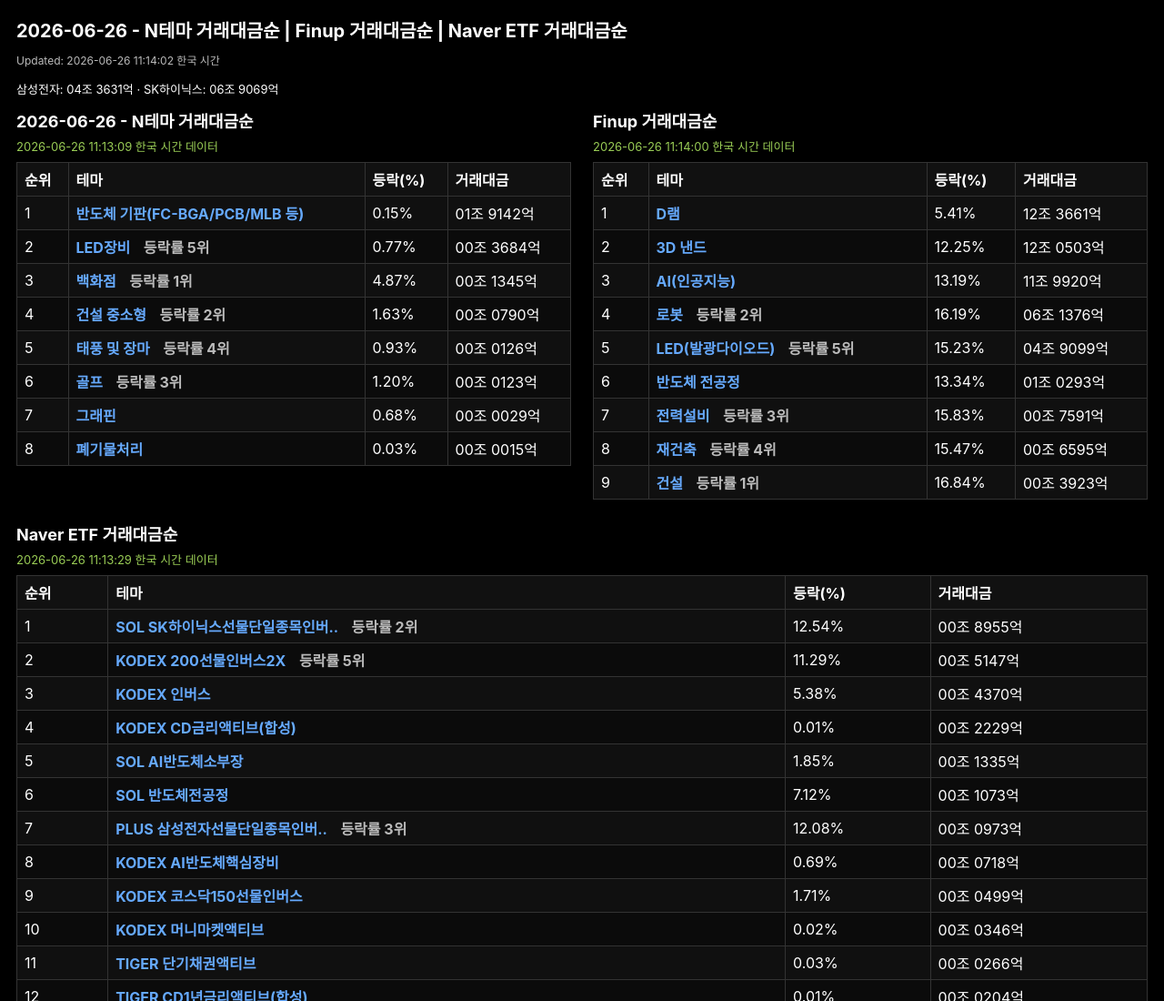
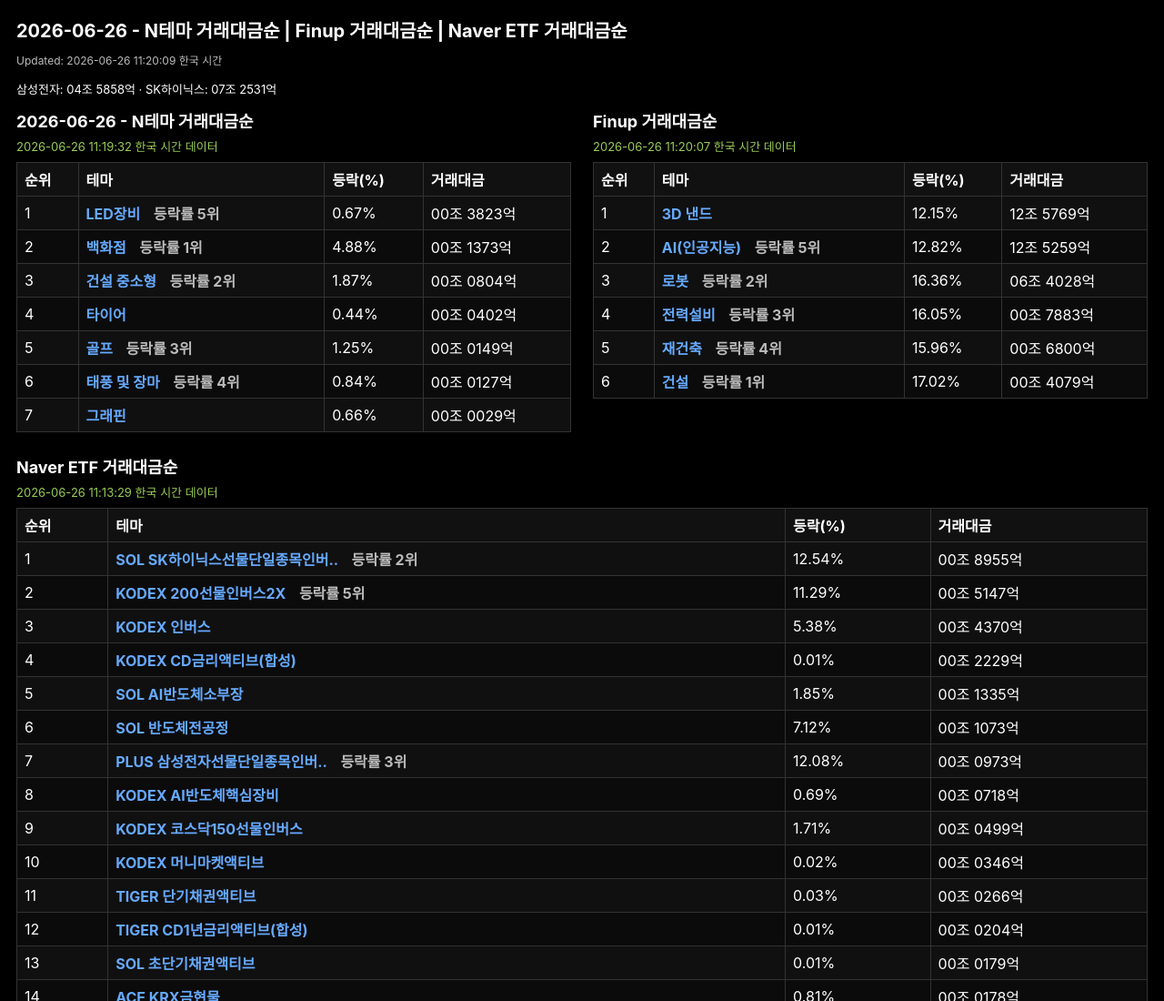
Before and after one commit to ochjjy/stock_theme_info, a plain HTML site: page index.html in a window 1280 px wide. Shown: the top 1100 px of the page at 91% size. Drawn offline with Linux system fonts and the light colour scheme.

Commit message:
[2026-06-26 11:20:09] sync 2026-06-26.n_themes_by_trade.html to index.html

```diff
--- a/index.html
+++ b/index.html
@@ -29,38 +29,34 @@
 </head>
 <body>
   <h1>2026-06-26 - N테마 거래대금순 | Finup 거래대금순 | Naver ETF 거래대금순</h1>
-  <div class="updated">Updated: 2026-06-26 11:14:02 한국 시간</div>
-  <div class="company-tv">삼성전자: 04조 3631억 · SK하이닉스: 06조 9069억</div>
+  <div class="updated">Updated: 2026-06-26 11:20:09 한국 시간</div>
+  <div class="company-tv">삼성전자: 04조 5858억 · SK하이닉스: 07조 2531억</div>
   <div class="wrap">
     <div class="panel">
       <h2>2026-06-26 - N테마 거래대금순</h2>
-      <div class="data-updated">2026-06-26 11:13:09 한국 시간 데이터</div>
+      <div class="data-updated">2026-06-26 11:19:32 한국 시간 데이터</div>
       <table>
         <tr><th>순위</th><th>테마</th><th>등락(%)</th><th>거래대금</th></tr>
-<tr><td>1</td><td><a class="theme-link" href="https://finance.naver.com/sise/sise_group_detail.naver?type=theme&amp;no=608" target="_blank" rel="noopener noreferrer">반도체 기판(FC-BGA/PCB/MLB 등)</a></td><td>0.15%</td><td>01조 9142억</td></tr>
-<tr><td>2</td><td><a class="theme-link" href="https://finance.naver.com/sise/sise_group_detail.naver?type=theme&amp;no=269" target="_blank" rel="noopener noreferrer">LED장비</a> <span class="chg-rank">등락률 5위</span></td><td>0.77%</td><td>00조 3684억</td></tr>
-<tr><td>3</td><td><a class="theme-link" href="https://finance.naver.com/sise/sise_group_detail.naver?type=theme&amp;no=318" target="_blank" rel="noopener noreferrer">백화점</a> <span class="chg-rank">등락률 1위</span></td><td>4.87%</td><td>00조 1345억</td></tr>
-<tr><td>4</td><td><a class="theme-link" href="https://finance.naver.com/sise/sise_group_detail.naver?type=theme&amp;no=322" target="_blank" rel="noopener noreferrer">건설 중소형</a> <span class="chg-rank">등락률 2위</span></td><td>1.63%</td><td>00조 0790억</td></tr>
-<tr><td>5</td><td><a class="theme-link" href="https://finance.naver.com/sise/sise_group_detail.naver?type=theme&amp;no=82" target="_blank" rel="noopener noreferrer">태풍 및 장마</a> <span class="chg-rank">등락률 4위</span></td><td>0.93%</td><td>00조 0126억</td></tr>
-<tr><td>6</td><td><a class="theme-link" href="https://finance.naver.com/sise/sise_group_detail.naver?type=theme&amp;no=496" target="_blank" rel="noopener noreferrer">골프</a> <span class="chg-rank">등락률 3위</span></td><td>1.20%</td><td>00조 0123억</td></tr>
-<tr><td>7</td><td><a class="theme-link" href="https://finance.naver.com/sise/sise_group_detail.naver?type=theme&amp;no=415" target="_blank" rel="noopener noreferrer">그래핀</a></td><td>0.68%</td><td>00조 0029억</td></tr>
-<tr><td>8</td><td><a class="theme-link" href="https://finance.naver.com/sise/sise_group_detail.naver?type=theme&amp;no=197" target="_blank" rel="noopener noreferrer">폐기물처리</a></td><td>0.03%</td><td>00조 0015억</td></tr>
+<tr><td>1</td><td><a class="theme-link" href="https://finance.naver.com/sise/sise_group_detail.naver?type=theme&amp;no=269" target="_blank" rel="noopener noreferrer">LED장비</a> <span class="chg-rank">등락률 5위</span></td><td>0.67%</td><td>00조 3823억</td></tr>
+<tr><td>2</td><td><a class="theme-link" href="https://finance.naver.com/sise/sise_group_detail.naver?type=theme&amp;no=318" target="_blank" rel="noopener noreferrer">백화점</a> <span class="chg-rank">등락률 1위</span></td><td>4.88%</td><td>00조 1373억</td></tr>
+<tr><td>3</td><td><a class="theme-link" href="https://finance.naver.com/sise/sise_group_detail.naver?type=theme&amp;no=322" target="_blank" rel="noopener noreferrer">건설 중소형</a> <span class="chg-rank">등락률 2위</span></td><td>1.87%</td><td>00조 0804억</td></tr>
+<tr><td>4</td><td><a class="theme-link" href="https://finance.naver.com/sise/sise_group_detail.naver?type=theme&amp;no=167" target="_blank" rel="noopener noreferrer">타이어</a></td><td>0.44%</td><td>00조 0402억</td></tr>
+<tr><td>5</td><td><a class="theme-link" href="https://finance.naver.com/sise/sise_group_detail.naver?type=theme&amp;no=496" target="_blank" rel="noopener noreferrer">골프</a> <span class="chg-rank">등락률 3위</span></td><td>1.25%</td><td>00조 0149억</td></tr>
+<tr><td>6</td><td><a class="theme-link" href="https://finance.naver.com/sise/sise_group_detail.naver?type=theme&amp;no=82" target="_blank" rel="noopener noreferrer">태풍 및 장마</a> <span class="chg-rank">등락률 4위</span></td><td>0.84%</td><td>00조 0127억</td></tr>
+<tr><td>7</td><td><a class="theme-link" href="https://finance.naver.com/sise/sise_group_detail.naver?type=theme&amp;no=415" target="_blank" rel="noopener noreferrer">그래핀</a></td><td>0.66%</td><td>00조 0029억</td></tr>
       </table>
     </div>
     <div class="panel">
       <h2>Finup 거래대금순</h2>
-      <div class="data-updated">2026-06-26 11:14:00 한국 시간 데이터</div>
+      <div class="data-updated">2026-06-26 11:20:07 한국 시간 데이터</div>
       <table>
         <tr><th>순위</th><th>테마</th><th>등락(%)</th><th>거래대금</th></tr>
-<tr><td>1</td><td><a class="theme-link" href="https://finance.finup.co.kr/theme/153735" target="_blank" rel="noopener noreferrer">D램</a></td><td>5.41%</td><td>12조 3661억</td></tr>
-<tr><td>2</td><td><a class="theme-link" href="https://finance.finup.co.kr/theme/153117" target="_blank" rel="noopener noreferrer">3D 낸드</a></td><td>12.25%</td><td>12조 0503억</td></tr>
-<tr><td>3</td><td><a class="theme-link" href="https://finance.finup.co.kr/theme/162887" target="_blank" rel="noopener noreferrer">AI(인공지능)</a></td><td>13.19%</td><td>11조 9920억</td></tr>
-<tr><td>4</td><td><a class="theme-link" href="https://finance.finup.co.kr/theme/3407" target="_blank" rel="noopener noreferrer">로봇</a> <span class="chg-rank">등락률 2위</span></td><td>16.19%</td><td>06조 1376억</td></tr>
-<tr><td>5</td><td><a class="theme-link" href="https://finance.finup.co.kr/theme/4434" target="_blank" rel="noopener noreferrer">LED(발광다이오드)</a> <span class="chg-rank">등락률 5위</span></td><td>15.23%</td><td>04조 9099억</td></tr>
-<tr><td>6</td><td><a class="theme-link" href="https://finance.finup.co.kr/theme/150848" target="_blank" rel="noopener noreferrer">반도체 전공정</a></td><td>13.34%</td><td>01조 0293억</td></tr>
-<tr><td>7</td><td><a class="theme-link" href="https://finance.finup.co.kr/theme/154257" target="_blank" rel="noopener noreferrer">전력설비</a> <span class="chg-rank">등락률 3위</span></td><td>15.83%</td><td>00조 7591억</td></tr>
-<tr><td>8</td><td><a class="theme-link" href="https://finance.finup.co.kr/theme/163258" target="_blank" rel="noopener noreferrer">재건축</a> <span class="chg-rank">등락률 4위</span></td><td>15.47%</td><td>00조 6595억</td></tr>
-<tr><td>9</td><td><a class="theme-link" href="https://finance.finup.co.kr/theme/155329" target="_blank" rel="noopener noreferrer">건설</a> <span class="chg-rank">등락률 1위</span></td><td>16.84%</td><td>00조 3923억</td></tr>
+<tr><td>1</td><td><a class="theme-link" href="https://finance.finup.co.kr/theme/153117" target="_blank" rel="noopener noreferrer">3D 낸드</a></td><td>12.15%</td><td>12조 5769억</td></tr>
+<tr><td>2</td><td><a class="theme-link" href="https://finance.finup.co.kr/theme/162887" target="_blank" rel="noopener noreferrer">AI(인공지능)</a> <span class="chg-rank">등락률 5위</span></td><td>12.82%</td><td>12조 5259억</td></tr>
+<tr><td>3</td><td><a class="theme-link" href="https://finance.finup.co.kr/theme/3407" target="_blank" rel="noopener noreferrer">로봇</a> <span class="chg-rank">등락률 2위</span></td><td>16.36%</td><td>06조 4028억</td></tr>
+<tr><td>4</td><td><a class="theme-link" href="https://finance.finup.co.kr/theme/154257" target="_blank" rel="noopener noreferrer">전력설비</a> <span class="chg-rank">등락률 3위</span></td><td>16.05%</td><td>00조 7883억</td></tr>
+<tr><td>5</td><td><a class="theme-link" href="https://finance.finup.co.kr/theme/163258" target="_blank" rel="noopener noreferrer">재건축</a> <span class="chg-rank">등락률 4위</span></td><td>15.96%</td><td>00조 6800억</td></tr>
+<tr><td>6</td><td><a class="theme-link" href="https://finance.finup.co.kr/theme/155329" target="_blank" rel="noopener noreferrer">건설</a> <span class="chg-rank">등락률 1위</span></td><td>17.02%</td><td>00조 4079억</td></tr>
       </table>
     </div>
     <div class="panel">
```
